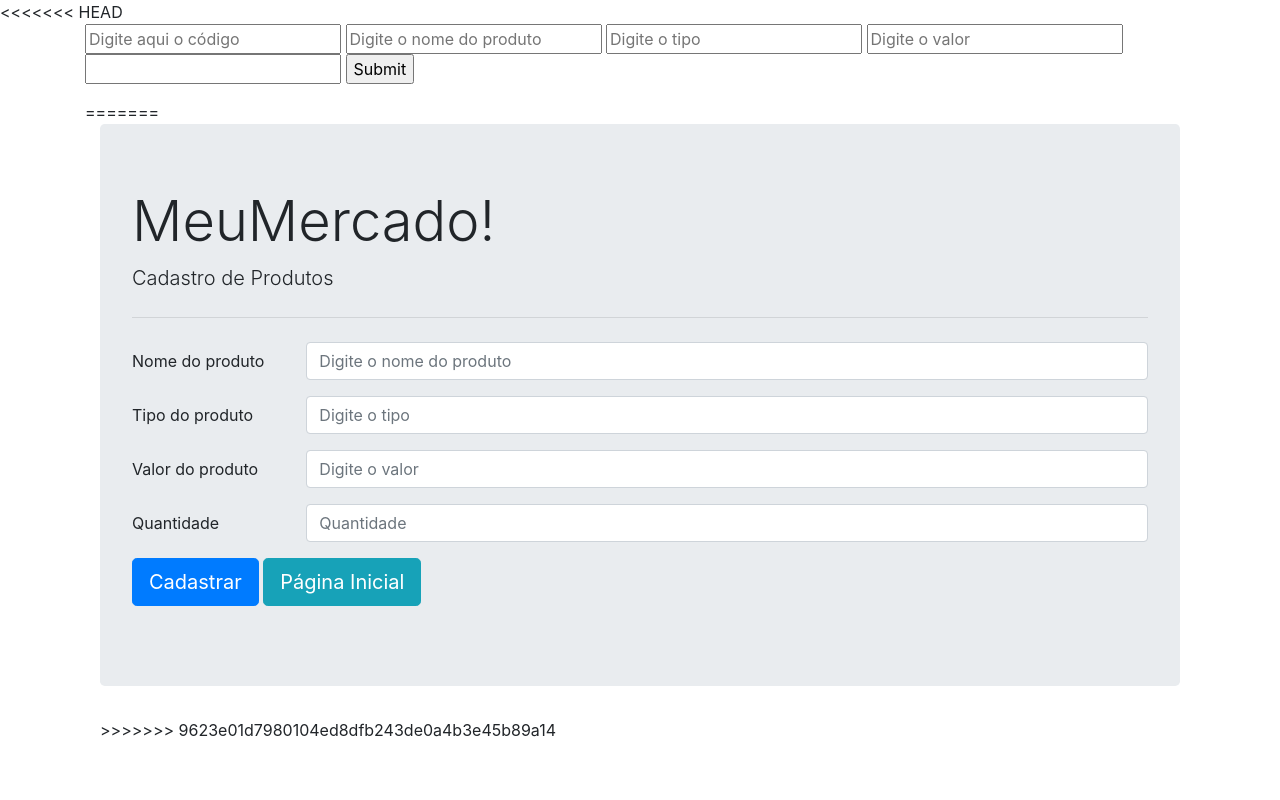
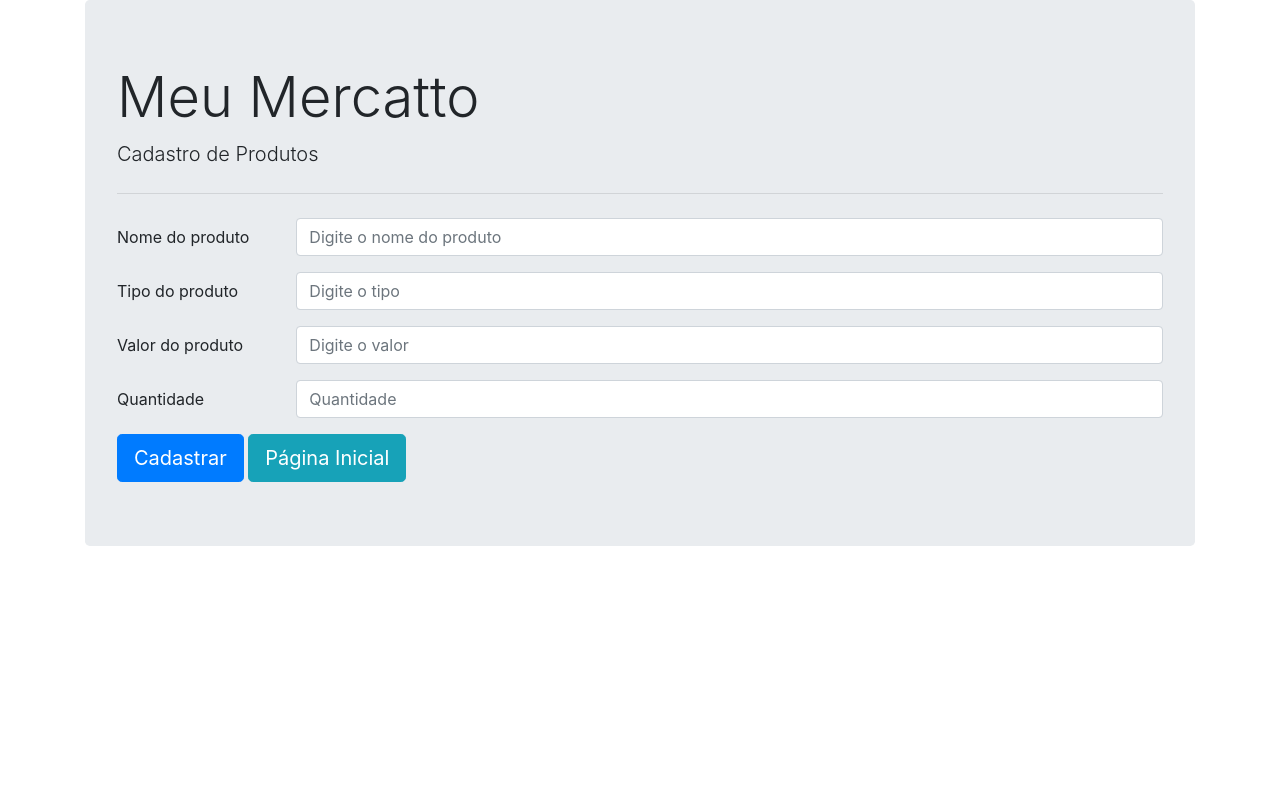
Before and after one commit to garciagiovane/MeuMercado, a PHP site: page /view/cadastro-produtos.php in a window 1280 px wide. Run offline with PHP 8.4, Linux system fonts and the light colour scheme.

Commit message:
atualização

```diff
--- a/model/conexaobanco.class.php
+++ b/model/conexaobanco.class.php
@@ -9,8 +9,8 @@ class ConexaoBanco extends PDO{
     public static function getInstance() {
         try {
             if (!isset(self::$instance)) {
-                //self::$instance = new PDO('mysql:host=localhost;dbname=meu_mercado', 'root', '');
-                self::$instance = new PDO('mysql:host=mysql995.umbler.com;dbname=meu_mercado', 'giovanegarcia', 'testesoftware');
+                //self::$instance = new PDO('mysql:host=mysql995.umbler.com;dbname=meu_mercado', 'giovanegarcia', 'testesoftware');
+                self::$instance = new PDO('mysql:host=mysql995.umbler.com:41890;dbname=meu_mercado', 'giovanegarcia', 'testesoftware');
                 self::$instance->setAttribute(PDO::ATTR_ERRMODE, PDO::ERRMODE_EXCEPTION);
             }
             return self::$instance;
--- a/view/cadastro-produtos.php
+++ b/view/cadastro-produtos.php
@@ -1,32 +1,8 @@
-<<<<<<< HEAD
-<!DOCTYPE html>
-<html lang="en">
-<head>
-    <meta charset="UTF-8">
-    <meta name="viewport" content="width=device-width, initial-scale=1.0">
-    <meta http-equiv="X-UA-Compatible" content="ie=edge">
-    <title>Cadastro de Produtos</title>
-</head>
-<body>
-    <div class="container">
-        <form action="../controller/controller.php" method="post">
-
-            <input type="number" name="codigoProduto" id="codigoProduto" placeholder="Digite aqui o código" >
-            <input type="text" name="nomeProduto" id="nomeProduto" placeholder="Digite o nome do produto" >
-            <input type="text" name="tipoProduto" id="tipoProduto" placeholder="Digite o tipo" >
-            <input type="text" name="valorProduto" id="valorProduto" placeholder="Digite o valor" >
-            <input type="number" name="quantidade" id="quantidade" >
-
-            <input type="submit" name="enviarForm" id="enviarForm">
-
-
-        </form>
-=======
 <?php require("../includes/config.php"); session_start(); header('Content-Type: text/html; charset=utf-8'); require("../includes/head-tags.php"); ?>
 <body>
     <div class="container">
     <div class="jumbotron">
-      <h1 class="display-4">MeuMercado!</h1>
+      <h1 class="display-4">Meu Mercatto</h1>
       <p class="lead">Cadastro de Produtos</p>
       <hr class="my-4">
       <form action="../controller/controller.php?op=1" method="post">
@@ -93,7 +69,6 @@
 
     </div>
 
->>>>>>> 9623e01d7980104ed8dfb243de0a4b3e45b89a14
     </div>
 </body>
 </html>
--- a/view/cadastro-usuario.php
+++ b/view/cadastro-usuario.php
@@ -2,7 +2,7 @@
 <body>
     <div class="container">
         <div class="jumbotron">
-            <h1 class="display-4">MeuMercado!</h1>
+            <h1 class="display-4">Meu Mercatto</h1>
             <p class="lead">Cadastro de usuários</p>
             <hr class="my-4">
             <form action="../controller/controllerusuario.php?op=1" method="POST">
--- a/view/consulta-produtos.php
+++ b/view/consulta-produtos.php
@@ -5,7 +5,7 @@ require("../includes/head-tags.php"); ?>
 <body>
     <div class="container">
         <div class="jumbotron">
-            <h1 class="display-4">MeuMercado!</h1>
+            <h1 class="display-4">Meu Mercatto</h1>
             <p class="lead">Consulta de Produtos</p>
             <hr class="my-4">
             <form action="../controller/controller.php?op=3" method="POST">
@@ -66,7 +66,7 @@ require("../includes/head-tags.php"); ?>
                     echo "<td>" . $prod["valorProduto"] . "</td>";
                     echo "<td>" . $prod["qtdEstoque"] . "</td>";
                     echo "<td style='text-align: center;'><a title='Clique para excluir' style='color: red;' href='../controller/controller.php?op=5&codExclusao=" . $prod["codigoProduto"] . "'>X</a></td>";
-                    echo "<td style='text-align: center;'><a title='Clique para excluir' style='color: red;' href='../controller/controller.php?op=8&codAlteracao=" . $prod["codigoProduto"] . "'>X</a></td>";
+                    echo "<td style='text-align: center;'><a title='Clique para alterar' style='color: red;' href='../controller/controller.php?op=8&codAlteracao=" . $prod["codigoProduto"] . "'>X</a></td>";
                     echo "</tr>";
                 }
 
--- a/view/index.php
+++ b/view/index.php
@@ -2,7 +2,7 @@
 <body>
   <div class="container">
     <div class="jumbotron">
-      <h1 class="display-4">MeuMercado!</h1>
+      <h1 class="display-4">Meu Mercatto</h1>
       <p class="lead">Escolha a opção desejada.</p>
       <hr class="my-4">
 
```
Also changed, not shown: controller/controllerusuario.php (+1 -6 lines), controller/utilities/validation.class.php (deleted, +0 -11 lines), utilities/validation.class.php (+6 -11 lines).
